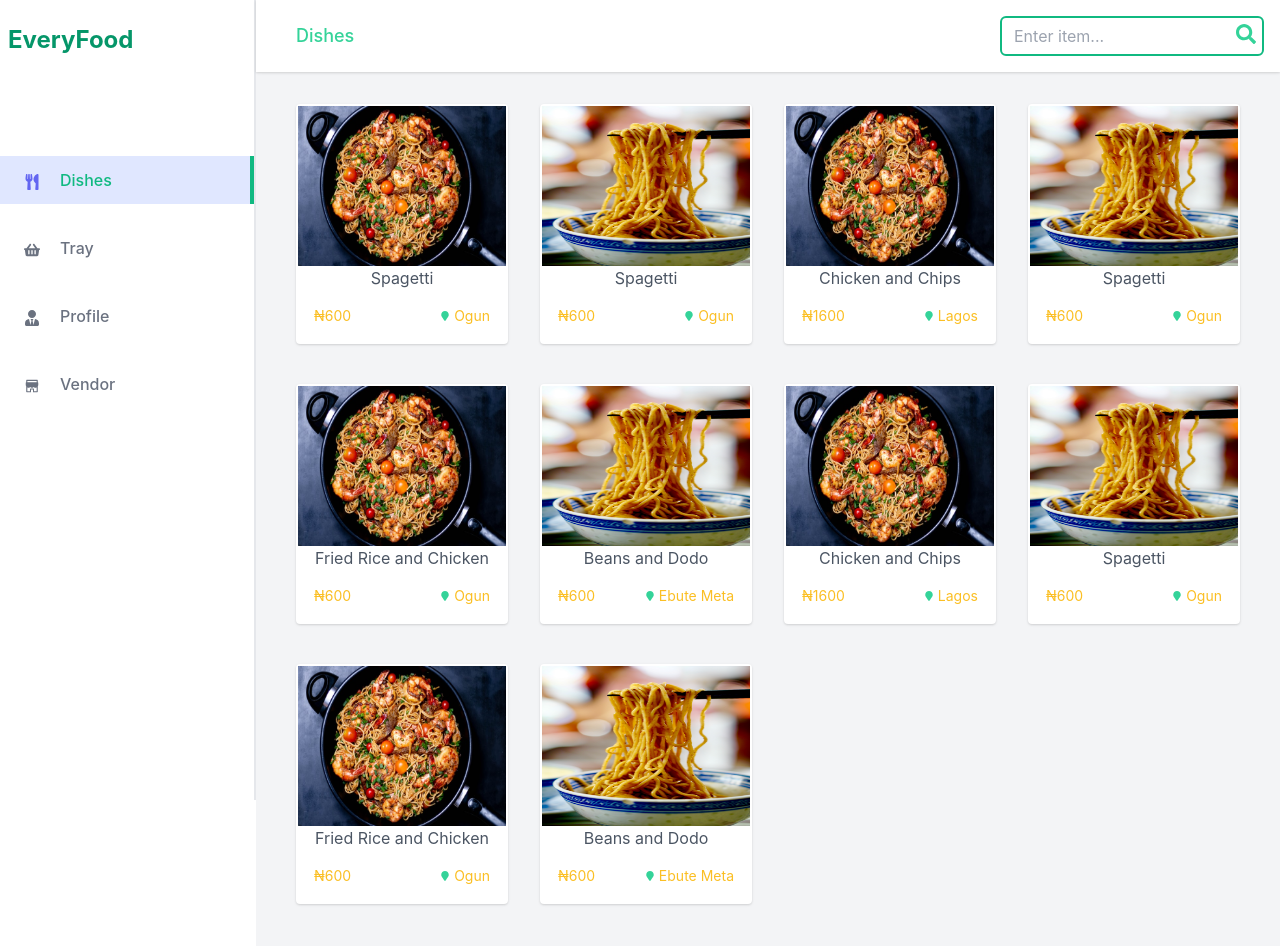
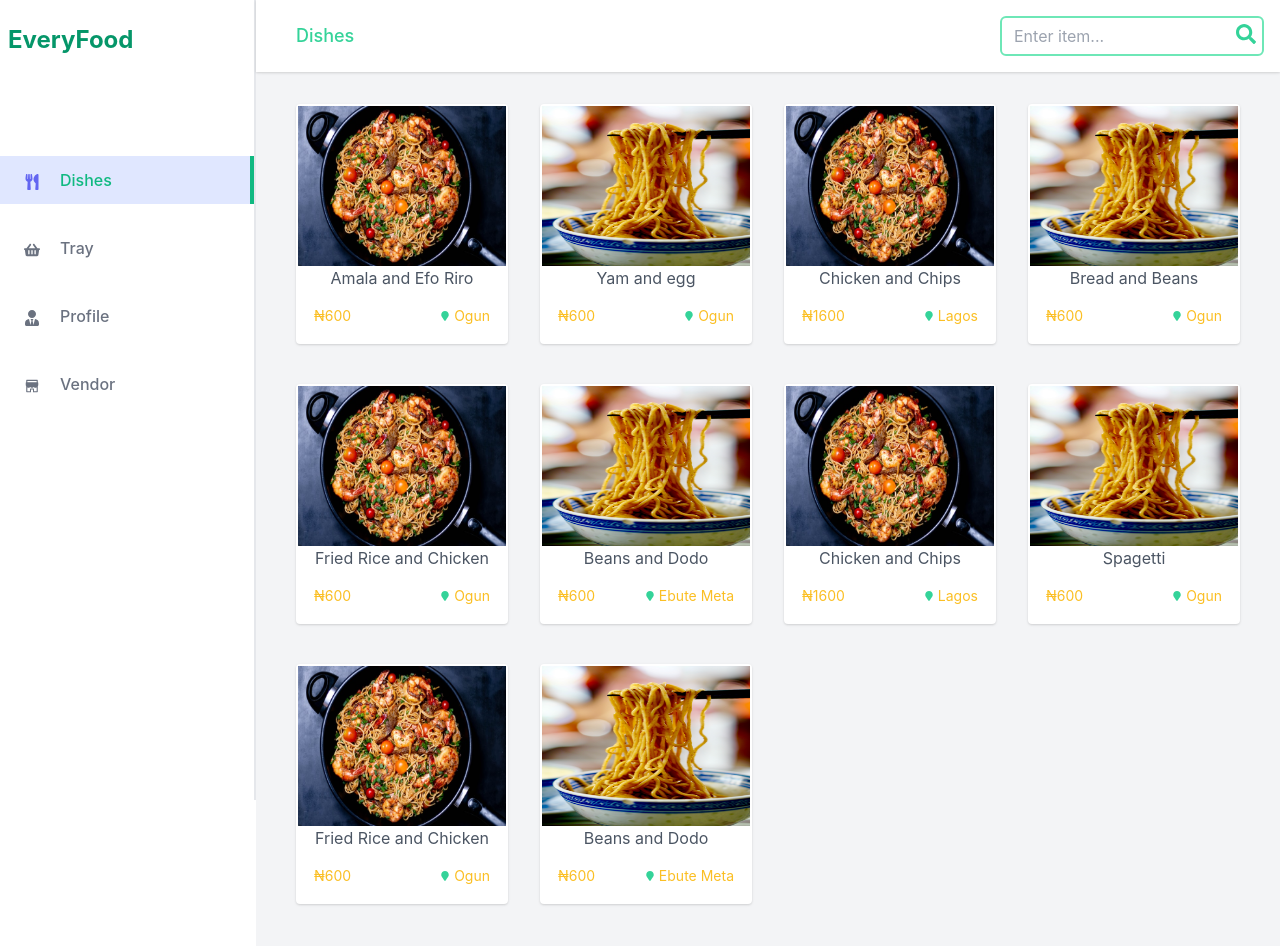
Before and after one commit to Ahmodadeola/EveryFood, a React (Create React App) app: page /app/dishes in a window 1280 px wide. Shown: the top 946 px of the page. Built offline with nearby package versions, Linux system fonts and the light colour scheme.

Commit message:
linked dish  search result to dish info page

```diff
--- a/src/components/app/SearchInput.js
+++ b/src/components/app/SearchInput.js
@@ -1,24 +1,36 @@
 import React from "react";
 import { FaSearch } from "react-icons/fa";
+import { useDispatch, useSelector } from "react-redux";
 import useSearch from "../../hooks/useSearch";
+import { setSelectedDish } from "../../store/reducers/dishesSlice";
 import SearchResult from "./SearchResult";
 
 function SearchInput() {
-  const { changeHandler, results, keyword } = useSearch();
+  const { dishes } = useSelector((state) => state.dish);
+  const { changeHandler, results, keyword, reset } = useSearch(dishes);
+  const dispatch = useDispatch();
+
+  const setDishInfo = (dish) => {
+    dispatch(setSelectedDish(dish));
+  };
+
   return (
     <div className="hidden md:inline-block">
       <label htmlFor="md-search-form" className="invisible">
         md search form
       </label>
       <input
+        value={keyword}
         id="md-search-form"
         placeholder="Enter item..."
         onChange={changeHandler}
         className="outline-none border-solid border-2
-      border-green-500 rounded-md h-10 w-30 pl-3 text-green-400"
+      border-green-300 rounded-md h-10 w-30 pl-3 text-green-400"
       />
       <FaSearch size="20" className="absolute right-2 top-2 text-green-400" />
-      {!!keyword && <SearchResult results={results} />}
+      {!!keyword && (
+        <SearchResult results={results} setDish={setDishInfo} reset={reset} />
+      )}
     </div>
   );
 }
--- a/src/components/app/SearchResult.js
+++ b/src/components/app/SearchResult.js
@@ -1,13 +1,22 @@
 import React from "react";
+import { Link } from "react-router-dom";
 
-function SearchResult({ results }) {
+function SearchResult({ results, reset = () => null, setDish = () => null }) {
   return (
     <ul className="absolute rounded mt-4 p-y flex flex-col bg-white text-green-400 border-white border-solid space-y-3 border-2 w-3/4">
       {results.length > 0 ? (
         results.map((item, idx) => (
-          <a href="/#" key={idx}>
-            <li className="hover:bg-indigo-100 p-3 py-1">{item.dish}</li>
-          </a>
+          <Link to="/app/dishes/dish-info" key={idx}>
+            <li
+              className="hover:bg-indigo-100 p-3 py-1"
+              onClick={() => {
+                setDish(item);
+                reset();
+              }}
+            >
+              {item.name}
+            </li>
+          </Link>
         ))
       ) : (
         <li className="p-3">Item not found</li>
--- a/src/components/auth/InputForm.js
+++ b/src/components/auth/InputForm.js
@@ -6,7 +6,7 @@ import { Link } from "react-router-dom";
 // Note: Do not pass functions that can cause rerender as prop to a component invoking it in a
 // rerendering hook like useEffect, only pass memoized functions(using callback) in that scenerio
 
-function InputForm({ forms, mode = "login" }) {
+function InputForm({ forms = {}, mode = "login" }) {
   // extract form states and functions
   const { setFormData, submitForm, valid } = useForm(mode);
 
@@ -21,14 +21,14 @@ function InputForm({ forms, mode = "login" }) {
     },
     signup: {
       btnText: "Submit",
-      btnlink: "/app",
+      btnLink: "/app",
       otherAuthLink: "login",
       otherAuthText: "Have an account already?",
       headText: "Create account",
     },
     "forgot-password": {
       btnText: "Submit",
-      btnlink: "/app",
+      btnLink: "/app",
       headText: "Recover password",
       otherAuthText: "Back to ",
       otherAuthLink: "login",
--- a/src/hooks/useSearch.js
+++ b/src/hooks/useSearch.js
@@ -1,27 +1,14 @@
 import { useState } from "react";
 
-const useSearch = () => {
+const useSearch = (items) => {
   const [keyword, setKey] = useState("");
-  const items = [
-    { dish: "Bread and Egg" },
-    { dish: "Chicken and Chips" },
-    { dish: "Beans and Dodo" },
-    { dish: "Shawarma" },
-    { dish: "Noodles and fried egg" },
-    { dish: "Sandwich" },
-    { dish: "Burger" },
-
-    { dish: "Fried rice and chicken" },
-    { dish: "Spaghetti and chicken" },
-    { dish: "Yam and fried egg" },
-    { dish: "Toast bread" },
-  ];
-  const results = !!keyword
-    ? items.filter(
-        (item) => item.dish.toLowerCase().indexOf(keyword.toLowerCase()) !== -1
-      )
-    : [];
-
+  const results =
+    items && items.length > 0 && !!keyword
+      ? items.filter(
+          (item) =>
+            item.name.toLowerCase().indexOf(keyword.toLowerCase()) !== -1
+        )
+      : [];
   return {
     changeHandler: (e) => setKey(e.target.value),
     results,
--- a/src/pages/app/dishes/dishes.js
+++ /dev/null
@@ -1,58 +0,0 @@
-import React from "react";
-import SpagImg from "../../../assets/images/spag2.jpg";
-import Spag from "../../../assets/images/spag.jpg";
-import DishCard from "../../../components/app/dishes/DishCard";
-
-function Dishes() {
-  const dishes = [
-    { imgLink: SpagImg, price: 600, name: "Spagetti", scope: "Ogun" },
-    { imgLink: Spag, price: 600, name: "Spagetti", scope: "Ogun" },
-    {
-      imgLink: SpagImg,
-      price: 1600,
-      name: "Chicken and Chips",
-      scope: "Lagos",
-    },
-    { imgLink: Spag, price: 600, name: "Spagetti", scope: "Ogun" },
-    {
-      imgLink: SpagImg,
-      price: 600,
-      name: "Fried Rice and Chicken",
-      scope: "Ogun",
-    },
-    {
-      imgLink: Spag,
-      price: 600,
-      name: "Beans and Dodo",
-      scope: "Ebute Meta",
-    },
-    {
-      imgLink: SpagImg,
-      price: 1600,
-      name: "Chicken and Chips",
-      scope: "Lagos",
-    },
-    { imgLink: Spag, price: 600, name: "Spagetti", scope: "Ogun" },
-    {
-      imgLink: SpagImg,
-      price: 600,
-      name: "Fried Rice and Chicken",
-      scope: "Ogun",
-    },
-    {
-      imgLink: Spag,
-      price: 600,
-      name: "Beans and Dodo",
-      scope: "Ebute Meta",
-    },
-  ];
-  return (
-    <div className="p-6 w-full grid md:grid-cols-3 lg:grid-cols-4">
-      {dishes.map((dish, idx) => (
-        <DishCard {...dish} key={idx} />
-      ))}
-    </div>
-  );
-}
-
-export default Dishes;
--- a/src/pages/app/dishes/index.js
+++ b/src/pages/app/dishes/index.js
@@ -1,6 +1,4 @@
 import React, { useEffect } from "react";
-import SpagImg from "../../../assets/images/spag2.jpg";
-import Spag from "../../../assets/images/spag.jpg";
 import DishCard from "../../../components/app/dishes/DishCard";
 import { useDispatch, useSelector } from "react-redux";
 import {
--- a/src/store/reducers/dishesSlice.js
+++ b/src/store/reducers/dishesSlice.js
@@ -7,14 +7,14 @@ const initialState = {
     {
       imgLink: SpagImg,
       price: 600,
-      name: "Spagetti",
+      name: "Amala and Efo Riro",
       vendor: "Ola Ola Foods",
       scope: "Ogun",
     },
     {
       imgLink: Spag,
       price: 600,
-      name: "Spagetti",
+      name: "Yam and egg",
       vendor: "Ajoke Fast Food",
       scope: "Ogun",
     },
@@ -28,7 +28,7 @@ const initialState = {
     {
       imgLink: Spag,
       price: 600,
-      name: "Spagetti",
+      name: "Bread and Beans",
       vendor: "Ola Ola Foods",
       scope: "Ogun",
     },
```
Also changed, not shown: 1 other file (tests, documents, lock files or other folders).
